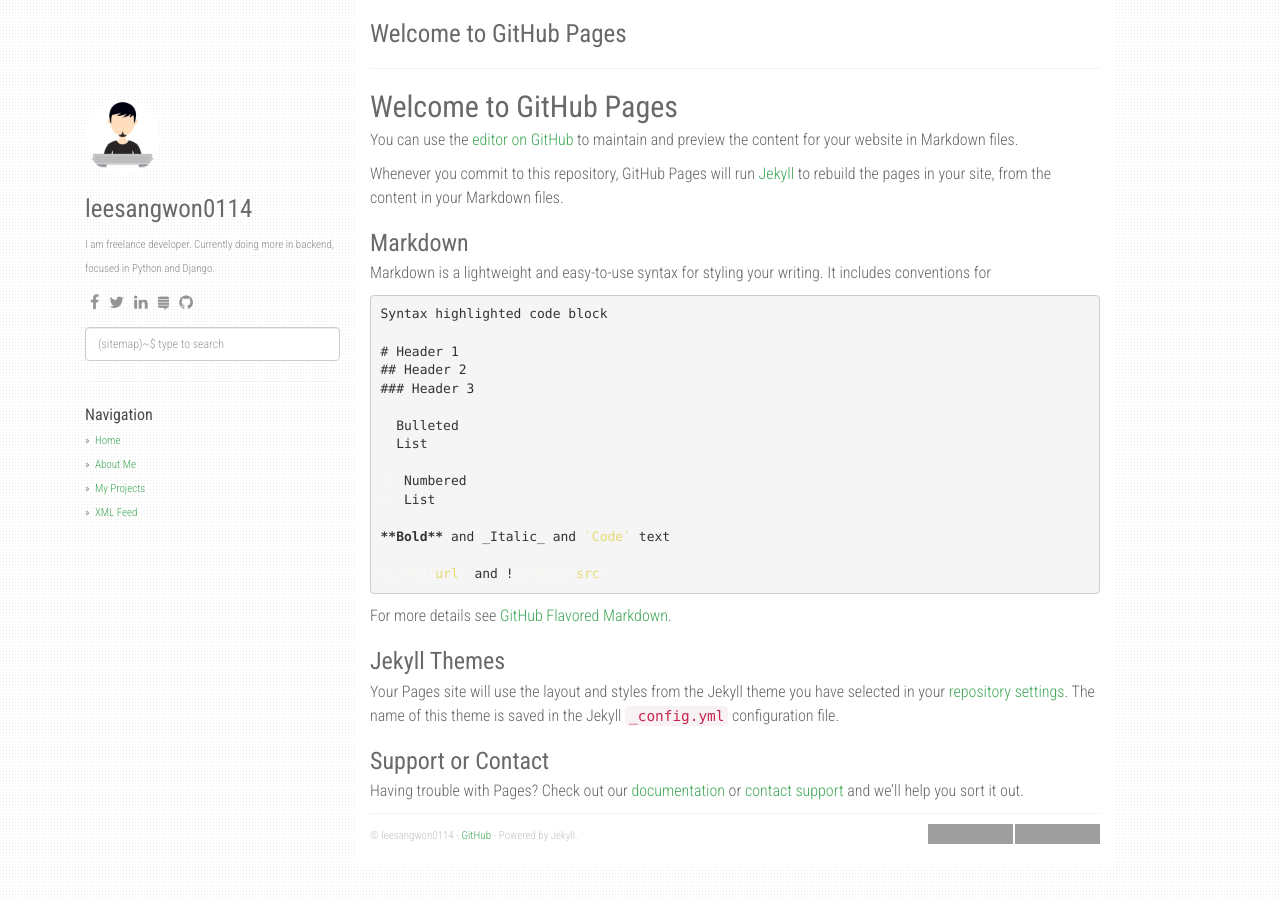
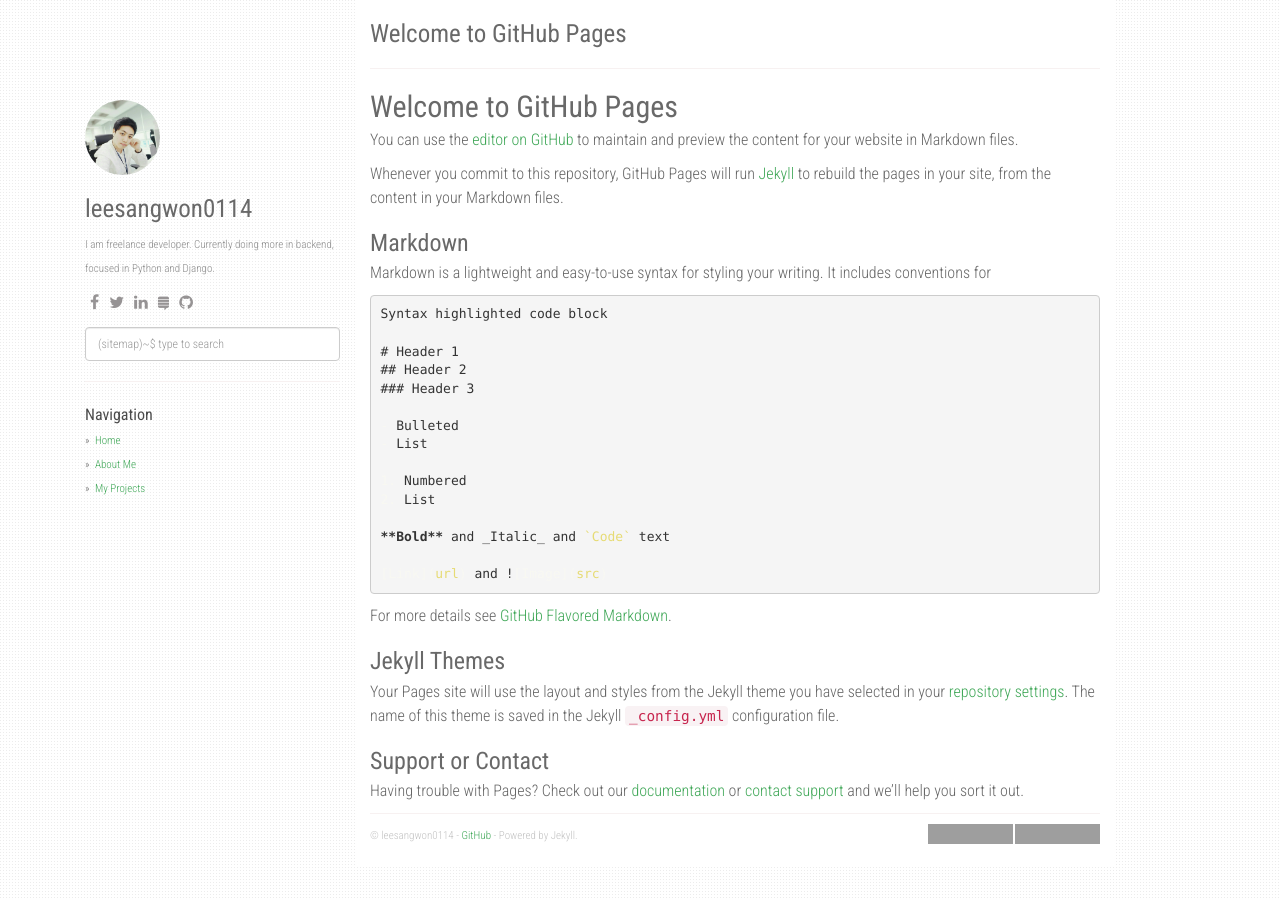
Before and after one commit to leesangwon0114/leesangwon0114.github.io, a Jekyll site: the page built from index.md, in a window 1280 px wide. Built offline with Jekyll 4.4.1, drawn with Linux system fonts in a browser that asks for light colours; nearby versions of some CDN libraries; our own code applies the rules of GitHub Pages for plain Markdown files; the list of posts is cut into pages by our own code; grey boxes are pictures that could not be loaded.

Commit message:
edit profile

```diff
--- a/_config.yml
+++ b/_config.yml
@@ -17,7 +17,7 @@ collections:
 
 social:
     - icon: fa-facebook
-      link: "#"
+      link: "#https://www.facebook.com/sangwon.lee.58760"
     - icon: fa-twitter
       link: "#"
     - icon: fa-linkedin
@@ -36,8 +36,6 @@ urls:
       url: /about/
     - text: My Projects
       url: /projects/
-    - text: XML Feed
-      url: /feed.xml
 
 url: "http://leesangwon0114.github.io"
 baseurl: ""
```
Also changed, not shown: static/img/avatar.jpg.
